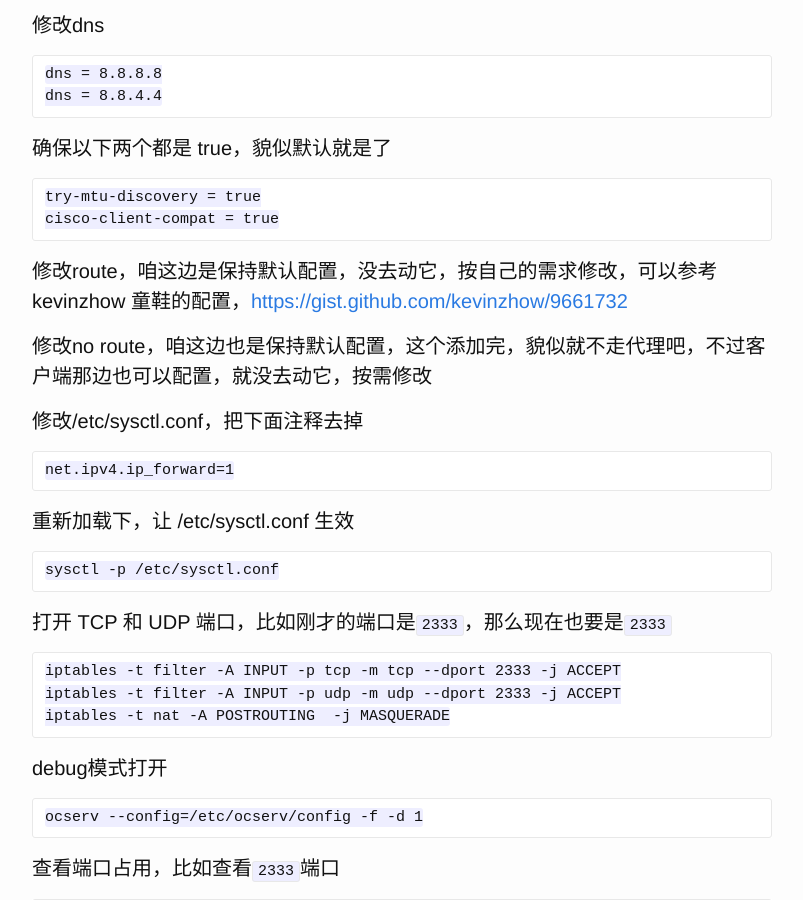
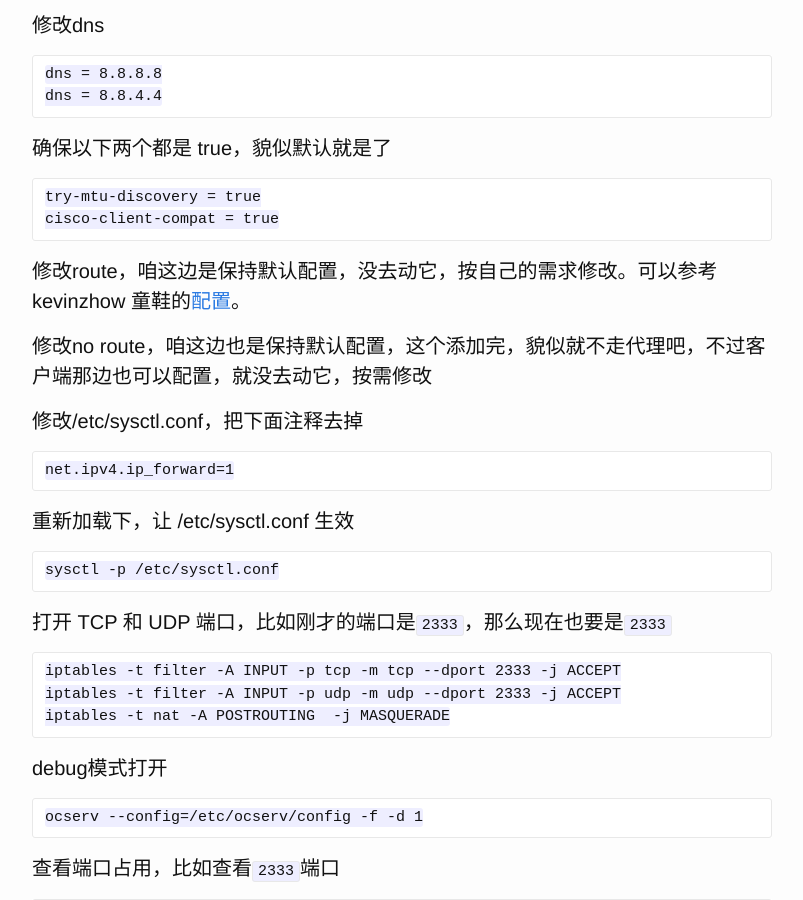
Before and after one commit to ohcrider/ohcrider.github.io, a Jekyll site: the page built from _posts/2015-08-16-ubuntu-ocserv-deploy.markdown, in a window 1280 px wide and 900 px high, scrolled down 3785 px. Shown: the whole window, without its empty margins (238-1041 px from the left). Built offline with Jekyll 4.4.1, drawn with Linux system fonts in a browser that asks for light colours; comment, search, counter and statistics services are not loaded; some of the changed lines change nothing that is shown.

Commit message:
update post

```diff
--- a/_posts/2015-08-16-ubuntu-ocserv-deploy.markdown
+++ b/_posts/2015-08-16-ubuntu-ocserv-deploy.markdown
@@ -140,7 +140,7 @@
     try-mtu-discovery = true
     cisco-client-compat = true
 
-####修改route，咱这边是保持默认配置，没去动它，按自己的需求修改，可以参考 kevinzhow 童鞋的配置，[https://gist.github.com/kevinzhow/9661732](https://gist.github.com/kevinzhow/9661732)
+####修改route，咱这边是保持默认配置，没去动它，按自己的需求修改。可以参考 kevinzhow 童鞋的[配置](https://gist.github.com/kevinzhow/9661732)。
 
 ####修改no route，咱这边也是保持默认配置，这个添加完，貌似就不走代理吧，不过客户端那边也可以配置，就没去动它，按需修改
 
```
